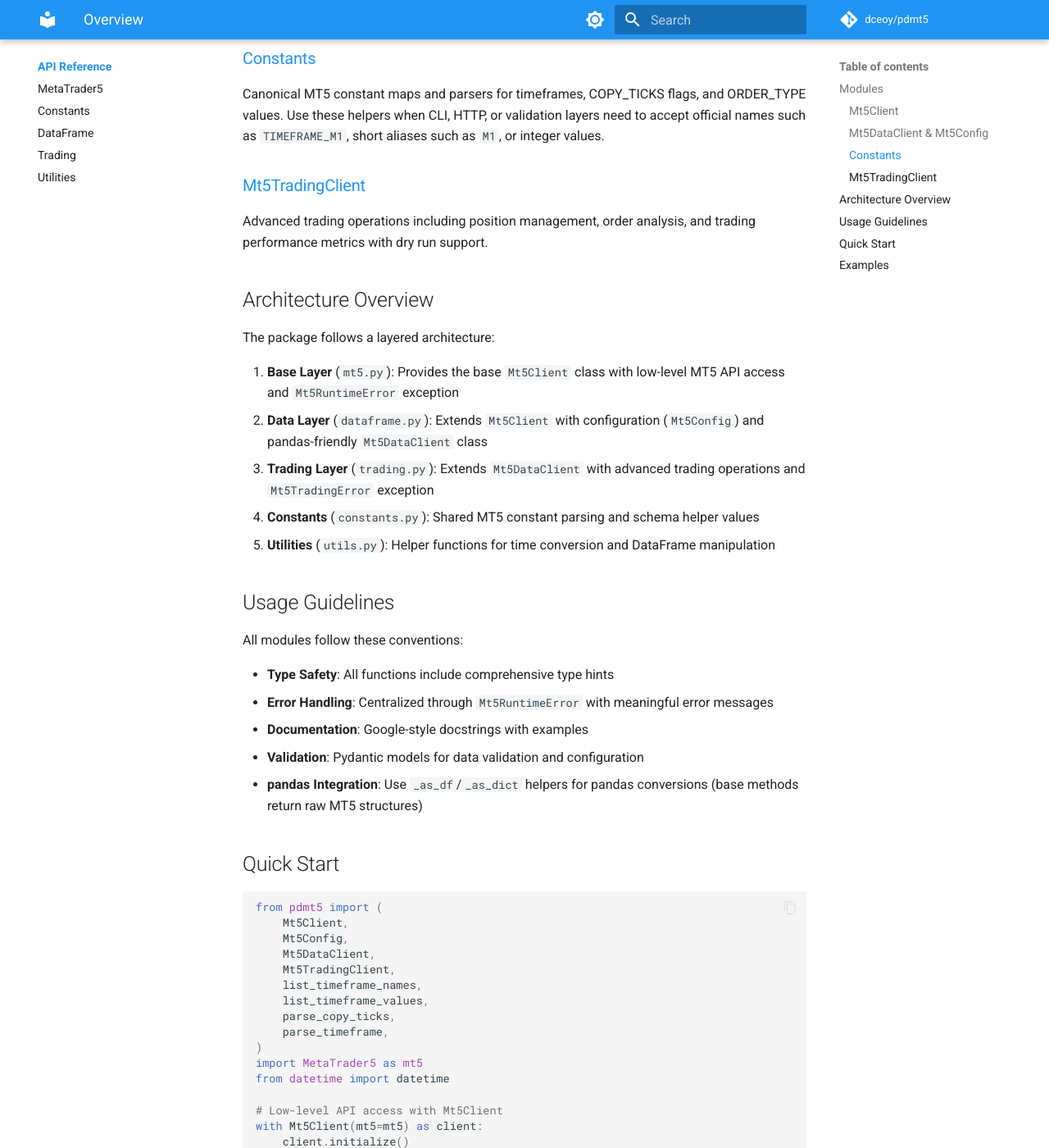
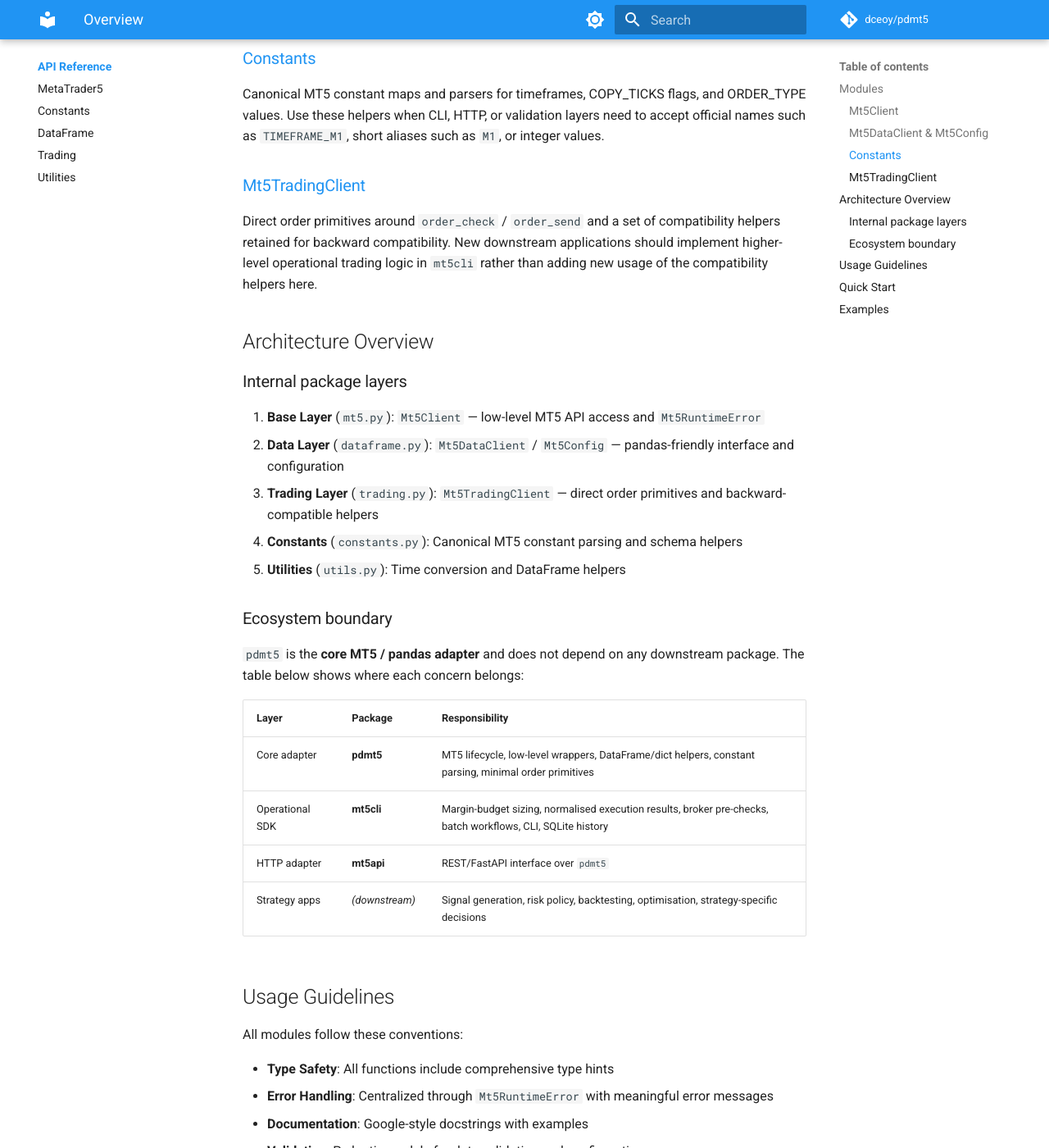
Before and after one commit to dceoy/pdmt5, an MkDocs documentation site: the page built from docs/api/index.md, in a window 1280 px wide and 1400 px high, scrolled down 604 px. Shown: the whole window at 82% size. Built offline with MkDocs 1.6.1 and Material for MkDocs 9.7.7, drawn with Linux system fonts in a browser that asks for light colours; comment, search, counter and statistics services are not loaded.

Commit message:
Update MkDocs API pages with Mt5TradingClient boundary classification
Align docs/api/trading.md and docs/api/index.md with the responsibility
boundary added in README.md: describe Mt5TradingClient as providing direct
order primitives plus backward-compatible helpers, add the pdmt5/mt5cli/
mt5api/strategy-app ecosystem table, and classify each method section as
core primitive, convenience wrapper, or compatibility helper.

Addresses Codex review comment on PR #68.

Co-Authored-By: Claude Sonnet 4.6 <noreply@anthropic.com>
Claude-Session: https://claude.ai/code/session_01Dfi9gpWwhYaNeQe1bpktfN

```diff
--- a/docs/api/index.md
+++ b/docs/api/index.md
@@ -23,17 +23,32 @@ integer values.
 
 ### [Mt5TradingClient](trading.md)
 
-Advanced trading operations including position management, order analysis, and trading performance metrics with dry run support.
+Direct order primitives around `order_check` / `order_send` and a set of
+compatibility helpers retained for backward compatibility. New downstream
+applications should implement higher-level operational trading logic in
+`mt5cli` rather than adding new usage of the compatibility helpers here.
 
 ## Architecture Overview
 
-The package follows a layered architecture:
+### Internal package layers
 
-1. **Base Layer** (`mt5.py`): Provides the base `Mt5Client` class with low-level MT5 API access and `Mt5RuntimeError` exception
-2. **Data Layer** (`dataframe.py`): Extends `Mt5Client` with configuration (`Mt5Config`) and pandas-friendly `Mt5DataClient` class
-3. **Trading Layer** (`trading.py`): Extends `Mt5DataClient` with advanced trading operations and `Mt5TradingError` exception
-4. **Constants** (`constants.py`): Shared MT5 constant parsing and schema helper values
-5. **Utilities** (`utils.py`): Helper functions for time conversion and DataFrame manipulation
+1. **Base Layer** (`mt5.py`): `Mt5Client` — low-level MT5 API access and `Mt5RuntimeError`
+2. **Data Layer** (`dataframe.py`): `Mt5DataClient` / `Mt5Config` — pandas-friendly interface and configuration
+3. **Trading Layer** (`trading.py`): `Mt5TradingClient` — direct order primitives and backward-compatible helpers
+4. **Constants** (`constants.py`): Canonical MT5 constant parsing and schema helpers
+5. **Utilities** (`utils.py`): Time conversion and DataFrame helpers
+
+### Ecosystem boundary
+
+`pdmt5` is the **core MT5 / pandas adapter** and does not depend on any
+downstream package. The table below shows where each concern belongs:
+
+| Layer | Package | Responsibility |
+|---|---|---|
+| Core adapter | **pdmt5** | MT5 lifecycle, low-level wrappers, DataFrame/dict helpers, constant parsing, minimal order primitives |
+| Operational SDK | **mt5cli** | Margin-budget sizing, normalised execution results, broker pre-checks, batch workflows, CLI, SQLite history |
+| HTTP adapter | **mt5api** | REST/FastAPI interface over `pdmt5` |
+| Strategy apps | *(downstream)* | Signal generation, risk policy, backtesting, optimisation, strategy-specific decisions |
 
 ## Usage Guidelines
 
```
Also changed, not shown: docs/api/trading.md (+58 -6 lines).
